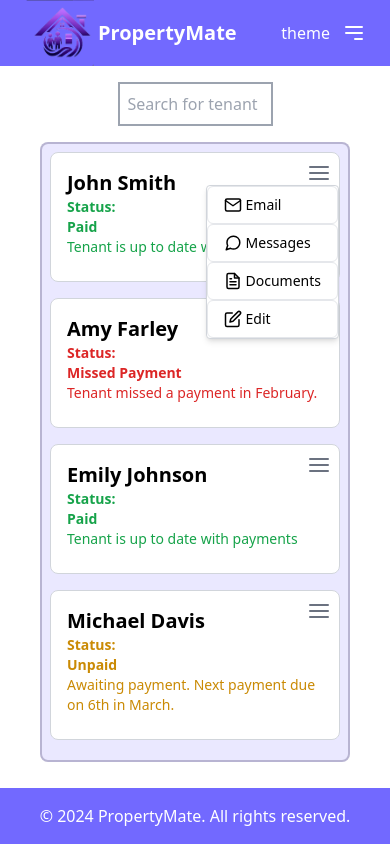
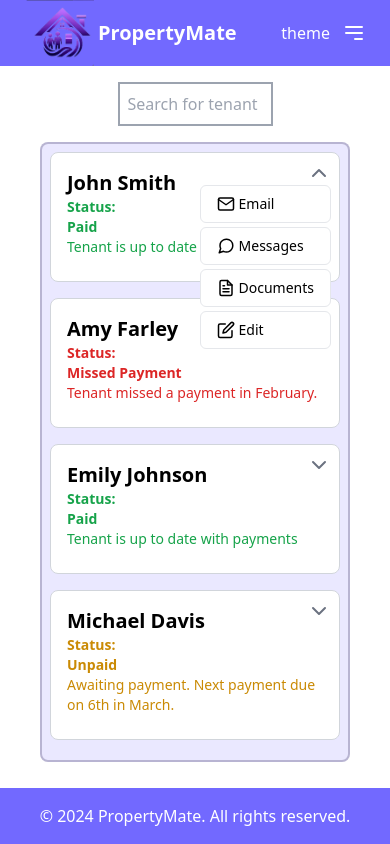
Before and after one commit to andrews-jonathanw/propertymate, a Next.js app: page /owner/tenants in a window 390 px wide. Both pictures are taken after a click on the button 319 px from the left and 173 px from the top of the page. Built offline with nearby package versions, Linux system fonts and the light colour scheme.

Commit message:
Refactor mobile menu and tenant component

```diff
--- a/components/ownerTenants/MobileMenu.js
+++ b/components/ownerTenants/MobileMenu.js
@@ -1,9 +1,23 @@
-import React, {useState} from 'react';
+import React, { useState, useEffect, useRef } from 'react';
 import Button from '../ui/Button';
-import { FiMail, FiMessageCircle, FiFileText, FiEdit, FiMenu } from 'react-icons/fi';
+import { FiMail, FiMessageCircle, FiFileText, FiEdit, FiChevronUp, FiChevronDown } from 'react-icons/fi';
 
-export default function MobileMenu({ tenant}) {
+export default function MobileMenu({ tenant }) {
   const [mobileMenuOpen, setMobileMenuOpen] = useState(false);
+  const menuRef = useRef(null);
+
+  useEffect(() => {
+    function handleClickOutside(event) {
+      if (menuRef.current && !menuRef.current.contains(event.target)) {
+        setMobileMenuOpen(false);
+      }
+    }
+
+    window.addEventListener('click', handleClickOutside);
+    return () => {
+      window.removeEventListener('click', handleClickOutside);
+    };
+  }, []);
 
   const toggleMobileMenu = (e) => {
     e.stopPropagation();
@@ -11,38 +25,36 @@ export default function MobileMenu({ tenant}) {
   };
 
   const handleMenuItemClick = (e) => {
-    // You can handle the click events for menu items here
-    // For example, close the menu after clicking on a menu item
     e.stopPropagation();
     setMobileMenuOpen(false);
   };
 
   return (
-    <div className="md:hidden absolute top-0 right-0">
-      <button className="text-gray-500 p-2" onClick={(e)=>toggleMobileMenu(e)}>
-        <FiMenu size={24} />
+    <div className="md:hidden absolute top-0 right-0" ref={menuRef}>
+      <button className="text-gray-500 p-2" onClick={(e) => toggleMobileMenu(e)}>
+        {mobileMenuOpen ? <FiChevronUp size={24} /> : <FiChevronDown size={24} />}
       </button>
       {mobileMenuOpen && (
-        <div className="absolute top-0 right-0 mt-8 bg-white border border-gray-300 rounded shadow-md z-50">
-          <Button className="block w-full text-left px-4 py-2" onClick={(e) => {handleMenuItemClick(e)}}>
+        <div className="absolute top-0 right-0 mt-8 bg-customLight-accent z-50 mr-2 flex flex-col gap-1">
+          <Button className="block w-full text-left px-2 py-2" onClick={(e) => handleMenuItemClick(e)}>
             <div className="flex flex-row items-center">
               <FiMail className="mr-1" size={18} />
               Email
             </div>
           </Button>
-          <Button className="block w-full text-left px-4 py-2" onClick={(e) => {handleMenuItemClick(e)}}>
+          <Button className="block w-full text-left px-4 py-2" onClick={(e) => handleMenuItemClick(e)}>
             <div className="flex flex-row items-center">
               <FiMessageCircle className="mr-1" size={18} />
               Messages
             </div>
           </Button>
-          <Button className="block w-full text-left px-4 py-2" onClick={(e) => {handleMenuItemClick(e)}}>
+          <Button className="block w-full text-left px-4 py-2" onClick={(e) => handleMenuItemClick(e)}>
             <div className="flex flex-row items-center">
               <FiFileText className="mr-1" size={18} />
               Documents
             </div>
           </Button>
-          <Button className="block w-full text-left px-4 py-2" onClick={(e) => {handleMenuItemClick(e)}}>
+          <Button className="block w-full text-left px-4 py-2" onClick={(e) => handleMenuItemClick(e)}>
             <div className="flex flex-row items-center">
               <FiEdit className="mr-1" size={18} />
               Edit
--- a/components/ownerTenants/Tenant.js
+++ b/components/ownerTenants/Tenant.js
@@ -9,6 +9,10 @@ export default function Tenant({ tenant }) {
 
   const toggleExpanded = () => {
     setExpanded(!expanded);
+  };
+
+  const handleButtonClick = (e) => {
+    e.stopPropagation(); // Stop click event propagation
   };
 
   return (
@@ -25,26 +29,26 @@ export default function Tenant({ tenant }) {
             )}
             <Status status={tenant.status} paymentDate={tenant.paymentDay}/>
             {expanded && (
-              <div className="absolute top-0 right-0  flex-wrap justify-between md:flex-nowrap md:space-x-2 mt-4 md:flex hidden">
-                <Button className="px-1 py-1 mb-2 md:mb-0">
+              <div className="absolute top-0 right-0  flex-wrap justify-between md:flex-nowrap md:space-x-2 mt-4 mr-2 md:flex hidden">
+                <Button className="px-1 py-1 mb-2 md:mb-0" onClick={handleButtonClick}>
                   <div className='flex flex-row items-center'>
                     <FiMail className="mr-1" size={18} />
                     Email
                   </div>
                 </Button>
-                <Button className="px-1 py-1 mb-2 md:mb-0">
+                <Button className="px-1 py-1 mb-2 md:mb-0" onClick={handleButtonClick}>
                   <div className='flex flex-row items-center'>
                     <FiMessageCircle className="mr-1" size={18} />
                     Messages
                   </div>
                 </Button>
-                <Button className="px-1 py-1 mb-2 md:mb-0">
+                <Button className="px-1 py-1 mb-2 md:mb-0" onClick={handleButtonClick}>
                   <div className='flex flex-row items-center'>
                     <FiFileText className="mr-1" size={18} />
                     Documents
                   </div>
                 </Button>
-                <Button className="px-1 py-1 mb-2 md:mb-0">
+                <Button className="px-1 py-1 mb-2 md:mb-0" onClick={handleButtonClick}>
                   <div className='flex flex-row items-center'>
                     <FiEdit className="mr-1" size={18} />
                     Edit
```
